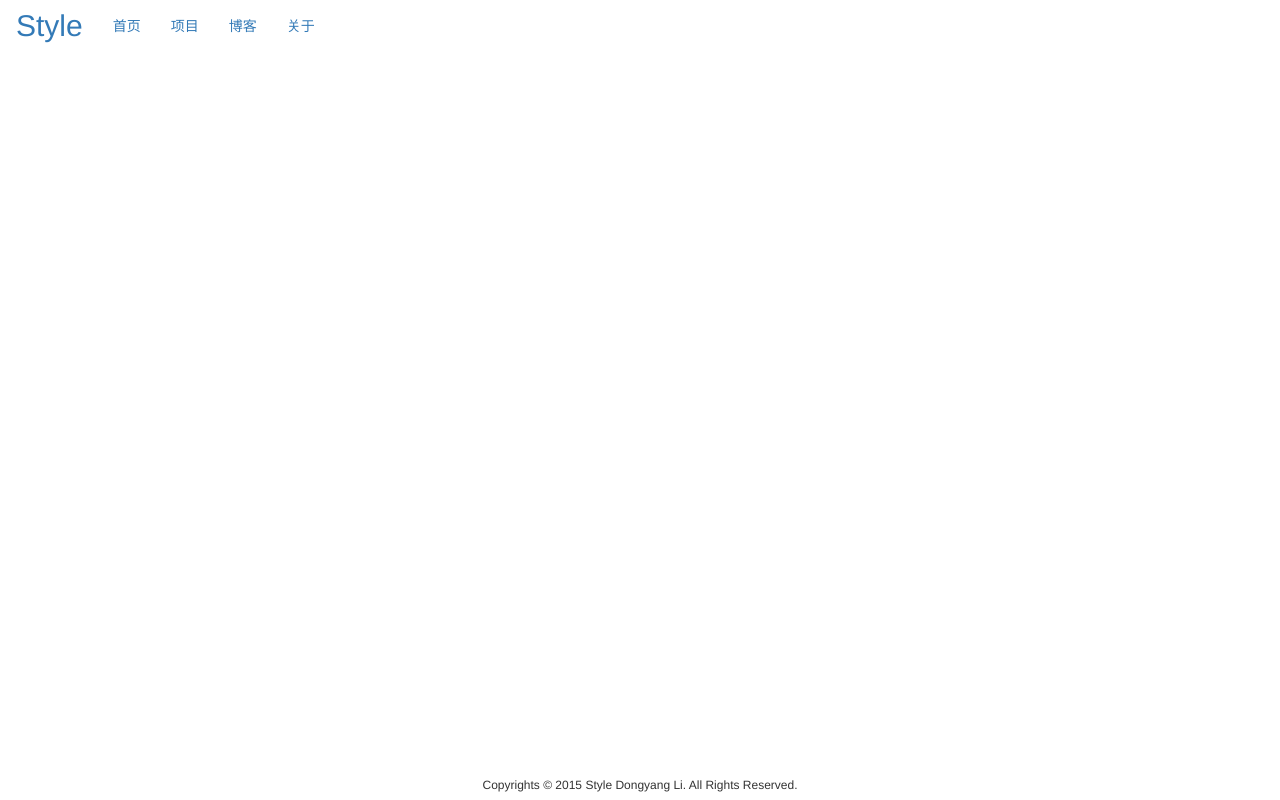
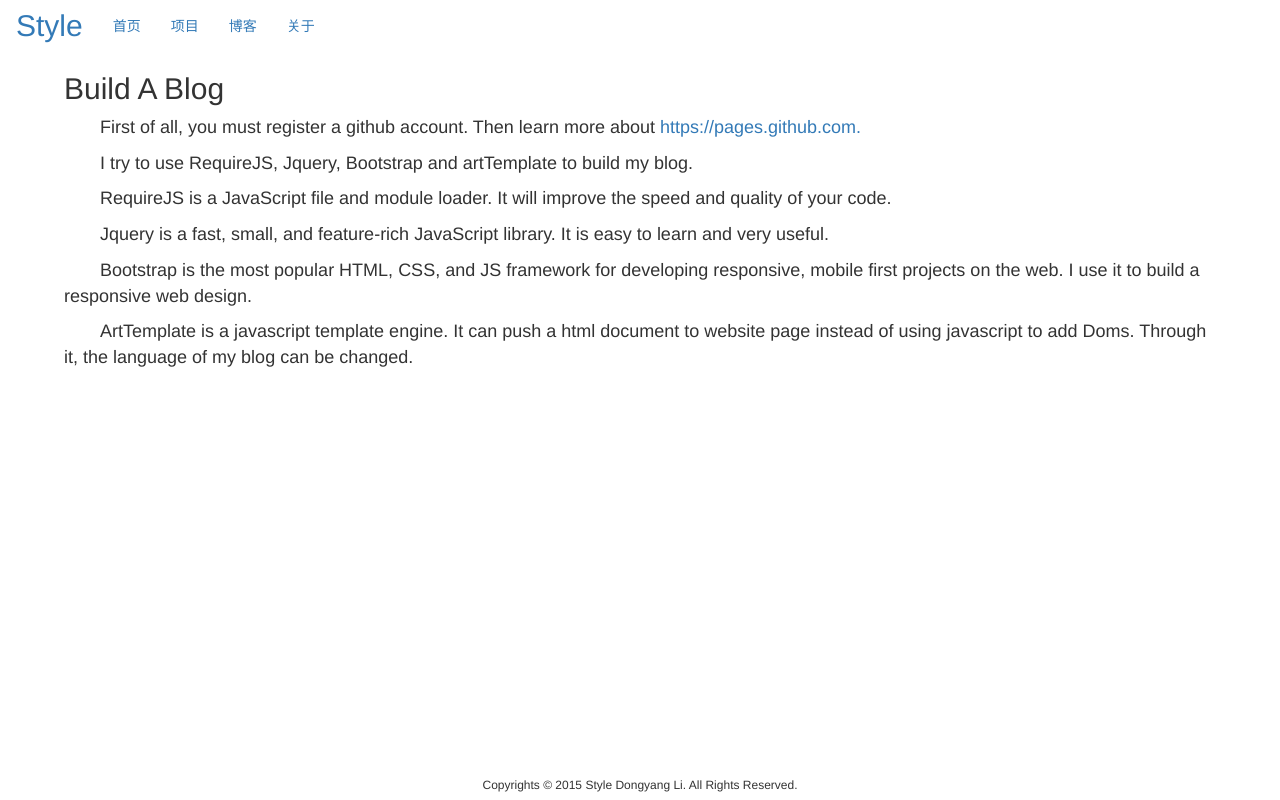
Before and after one commit to Stylever/stylever.github.com, a plain HTML site: page pages/blog/create_blog.html in a window 1280 px wide. Drawn offline with Linux system fonts and the light colour scheme.

Commit message:
blog redesign

```diff
--- a/css/blog.css
+++ b/css/blog.css
@@ -1 +1,10 @@
 @charset "utf-8";
+
+.blog-content {
+	margin: 20px auto;
+	width: 90%;
+	font-size: 18px;
+}
+.blog-content p {
+	text-indent: 2em;
+}
--- a/pages/blog/create_blog.html
+++ b/pages/blog/create_blog.html
@@ -18,7 +18,27 @@
             </header>
 
             <section id="page" class="page">
-
+                <div class="blog-content">
+                    <h2>Build A Blog</h2>
+                    <p>
+                        First of all, you must register a github account. Then learn more about <a href="https://pages.github.com/">https://pages.github.com.</a>
+                    </p>
+                    <p>
+                        I try to use RequireJS, Jquery, Bootstrap and artTemplate to build my blog.
+                    </p>
+                    <p>
+                        RequireJS is a JavaScript file and module loader. It will improve the speed and quality of your code.
+                    </p>
+                    <p>
+                        Jquery is a fast, small, and feature-rich JavaScript library. It is easy to learn and very useful.
+                    </p>
+                    <p>
+                        Bootstrap is the most popular HTML, CSS, and JS framework for developing responsive, mobile first projects on the web. I use it to build a responsive web design.
+                    </p>
+                    <p>
+                        ArtTemplate is a javascript template engine. It can push a html document to website page instead of using javascript to add Doms. Through it, the language of my blog can be changed.
+                    </p>
+                </div>
             </section>
 
         </div>
```
